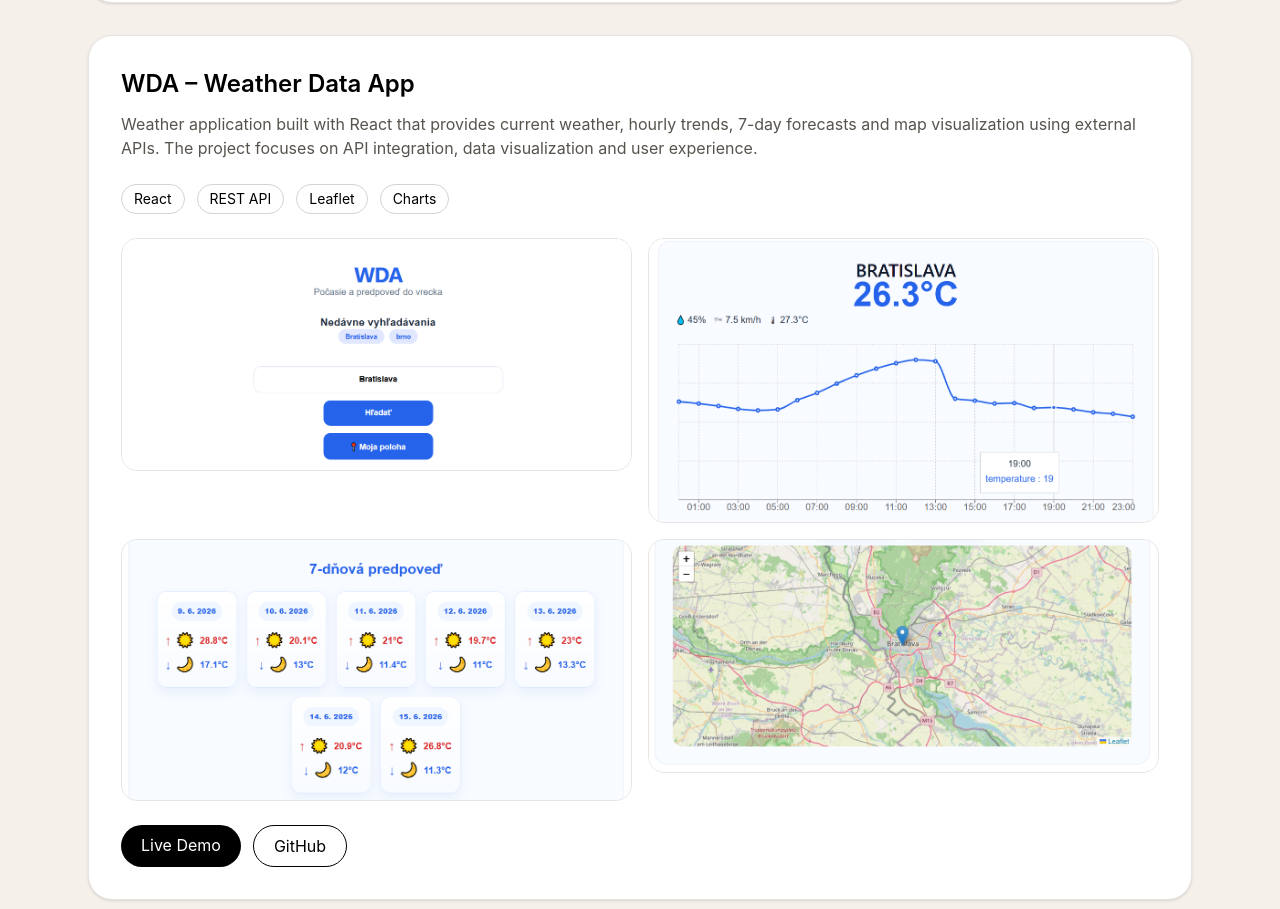
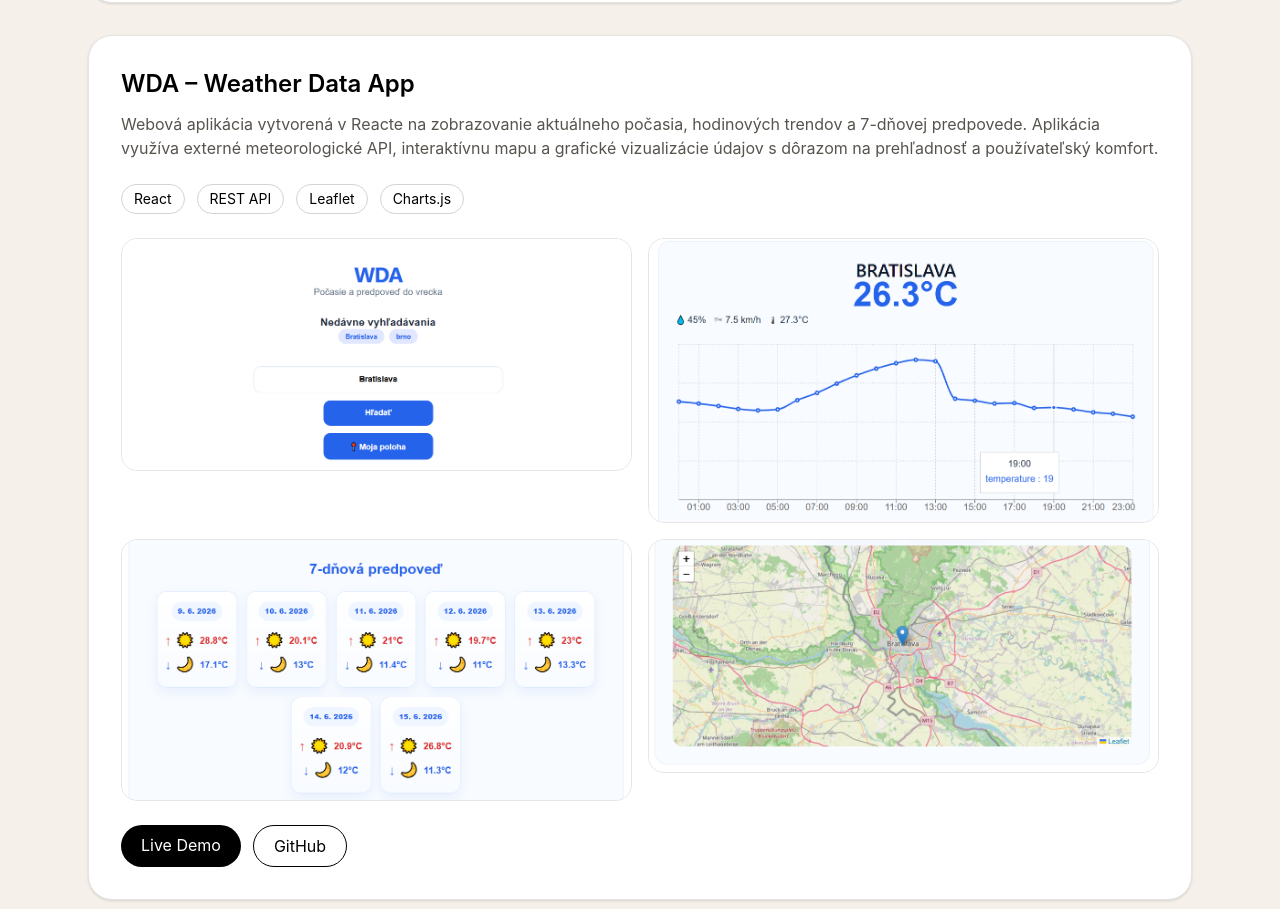
Before and after one commit to adamkrbl/MAIN_PAGE, a React (Vite) app: page / in a window 1280 px wide. Shown: the part 1658-2567 px from the top of the page. Built offline with nearby package versions, Linux system fonts and the light colour scheme.

Commit message:
final update for WDA

```diff
--- a/src/App.jsx
+++ b/src/App.jsx
@@ -183,9 +183,12 @@ function App() {
             </h3>
 
             <p className="mb-6 text-stone-600">
-              Weather application built with React that provides current weather,
-              hourly trends, 7-day forecasts and map visualization using external APIs.
-              The project focuses on API integration, data visualization and user experience.
+              <p className="mb-6 text-stone-600">
+                Webová aplikácia vytvorená v Reacte na zobrazovanie aktuálneho počasia,
+                hodinových trendov a 7-dňovej predpovede. Aplikácia využíva externé
+                meteorologické API, interaktívnu mapu a grafické vizualizácie údajov
+                s dôrazom na prehľadnosť a používateľský komfort.
+              </p>
             </p>
 
             <div className="mb-6 flex flex-wrap gap-3">
@@ -198,11 +201,11 @@ function App() {
               </span>
 
               <span className="rounded-full border border-stone-300 px-3 py-1 text-sm">
-                Leaflet
+                 Leaflet
               </span>
 
               <span className="rounded-full border border-stone-300 px-3 py-1 text-sm">
-                Charts
+                Charts.js
               </span>
             </div>
 
```
